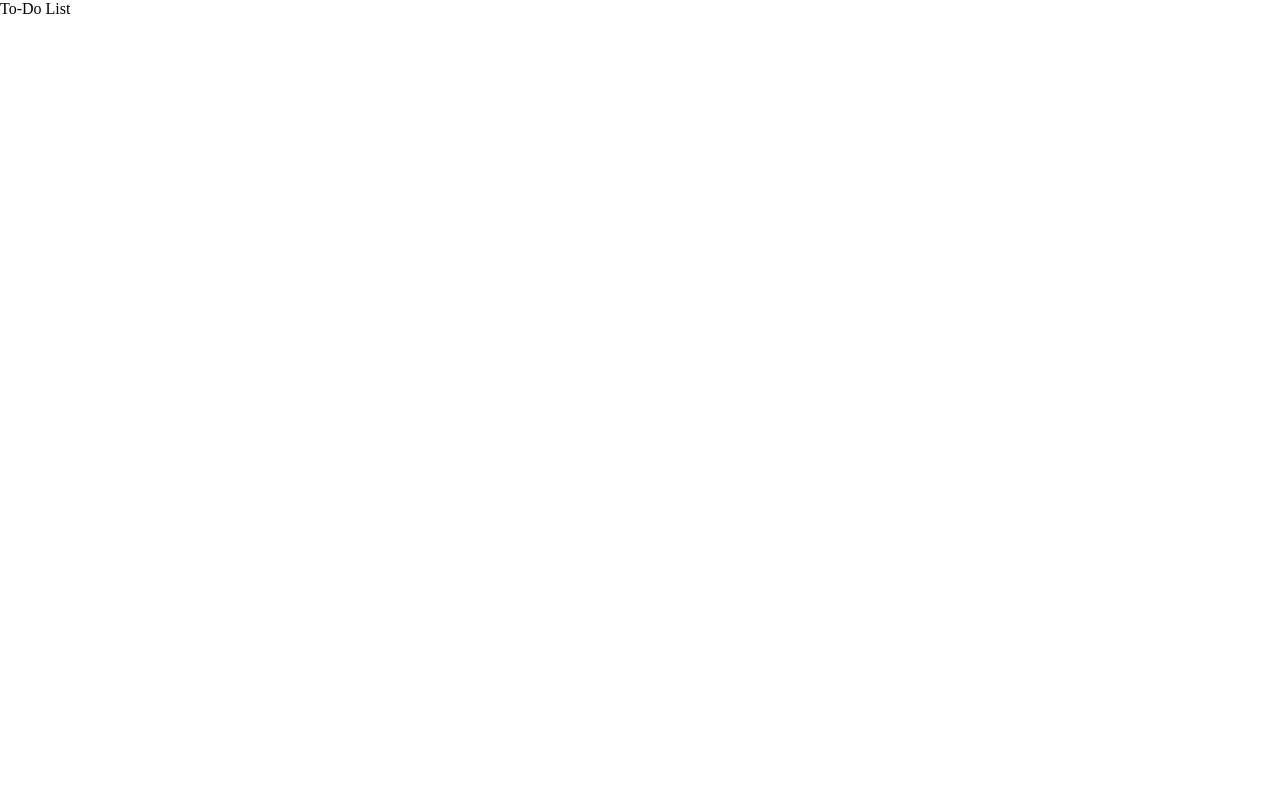
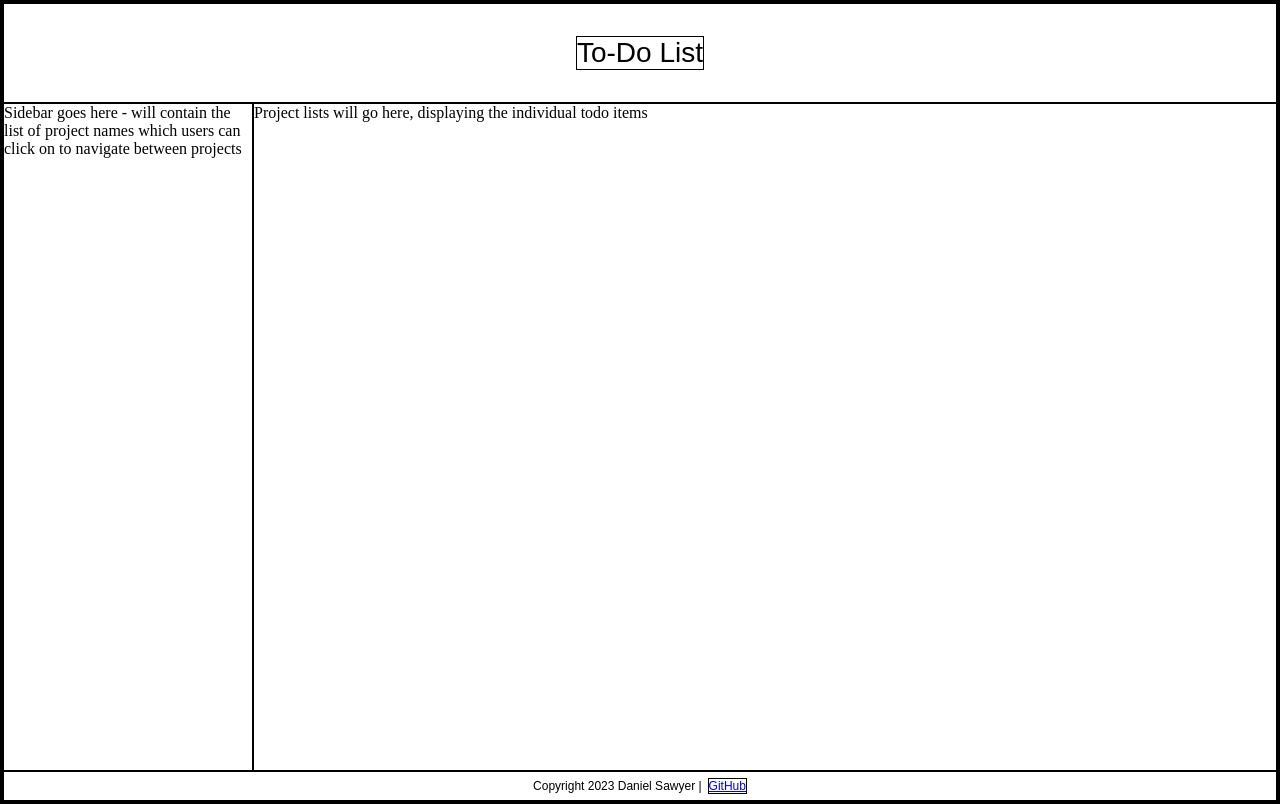
Before and after one commit to danielkurtsawyer/odin-javascript-todo-list, a website built with webpack: page dist/index.html in a window 1280 px wide. Built offline with nearby package versions, Linux system fonts and the light colour scheme.

Commit message:
Begin implementing header and footer components

```diff
--- a/src/DOMController.js
+++ b/src/DOMController.js
@@ -1,3 +1,6 @@
+import createFooter from './footer/footer.js';
+import createHeader from './header/header.js'
+
 const pageLoad = () => {
     // create a wrapper div to encapsulate every component
     const wrapper = document.createElement('div');
@@ -6,23 +9,22 @@ const pageLoad = () => {
 
     // create a new folder for a header component - can include all of its dependencies in there
     // and just call something like wrapper.appendChild(createHeader());
-
-    const header = document.createElement('div');
-    header.classList.add('header');
-    header.textContent = 'To-Do List';
-    wrapper.appendChild(header);
+    wrapper.appendChild(createHeader());
 
     const sidebar = document.createElement('div');
     sidebar.classList.add('sidebar');
+    sidebar.textContent = 'Sidebar goes here - will contain the list of project names which users can click on to navigate between projects';
     wrapper.appendChild(sidebar);
 
     const projectView = document.createElement('div');
     projectView.classList.add('project-view');
+    projectView.textContent = 'Project lists will go here, displaying the individual todo items';
     wrapper.appendChild(projectView);
 
-    const footer = document.createElement('div');
-    footer.classList.add('footer');
-    wrapper.appendChild(footer);
+    // create the footer div and add relevent children elements
+    // can also potentially move this code into its own module
+
+    wrapper.appendChild(createFooter());
 }
 
 export {pageLoad};
--- /dev/null
+++ b/src/footer/footer.css
@@ -0,0 +1,8 @@
+.footer{
+    display: flex;
+    justify-content: center;
+    align-items: center;
+    gap: 6px;
+    font-family: sans-serif;
+    font-size: 12px;
+}
--- /dev/null
+++ b/src/footer/footer.js
@@ -0,0 +1,14 @@
+import './footer.css';
+
+export default (url) => {
+    // create the footer div and add relevent children elements
+    const footer = document.createElement('div');
+    footer.classList.add('footer');
+    footer.textContent = 'Copyright 2023 Daniel Sawyer | ';
+    const link = document.createElement('a');
+    link.textContent = 'GitHub';
+    link.setAttribute('href', url);
+    footer.appendChild(link);
+
+    return footer;
+}
--- /dev/null
+++ b/src/header/header.css
@@ -0,0 +1,9 @@
+.header {
+    padding: 0px 24px;
+    display: flex;
+    justify-content: center;
+    align-items: center;
+    gap: 12px;
+    font-family: sans-serif;
+    font-size: 28px;
+}
--- /dev/null
+++ b/src/header/header.js
@@ -0,0 +1,12 @@
+import './header.css';
+
+export default () => {
+    const header = document.createElement('div');
+    header.classList.add('header');
+    const headerText = document.createElement('div');
+    headerText.classList.add('header-text');
+    headerText.textContent = 'To-Do List';
+    header.appendChild(headerText);
+
+    return header;
+}
--- a/src/style.css
+++ b/src/style.css
@@ -1,4 +1,34 @@
 * {
     margin: 0px;
     padding: 0px;
+    border: 1px solid black;
+    box-sizing: border-box;
 }
+
+.wrapper {
+    display: grid;
+    grid-template-rows: 100px minmax(250px, 1fr) 30px;
+    grid-template-columns: 250px minmax(250px, 2fr);
+    min-height: 100vh;
+}
+
+.header {
+    grid-column: 1/3;
+    grid-row: 1;
+    text-align: center;
+}
+
+.sidebar{
+    grid-column: 1;
+    grid-row: 2;
+}
+
+.project-view{
+    grid-column: 2;
+    grid-row: 2;
+}
+
+.footer{
+    grid-column: 1/3;
+    grid-row: 3;
+}
```
